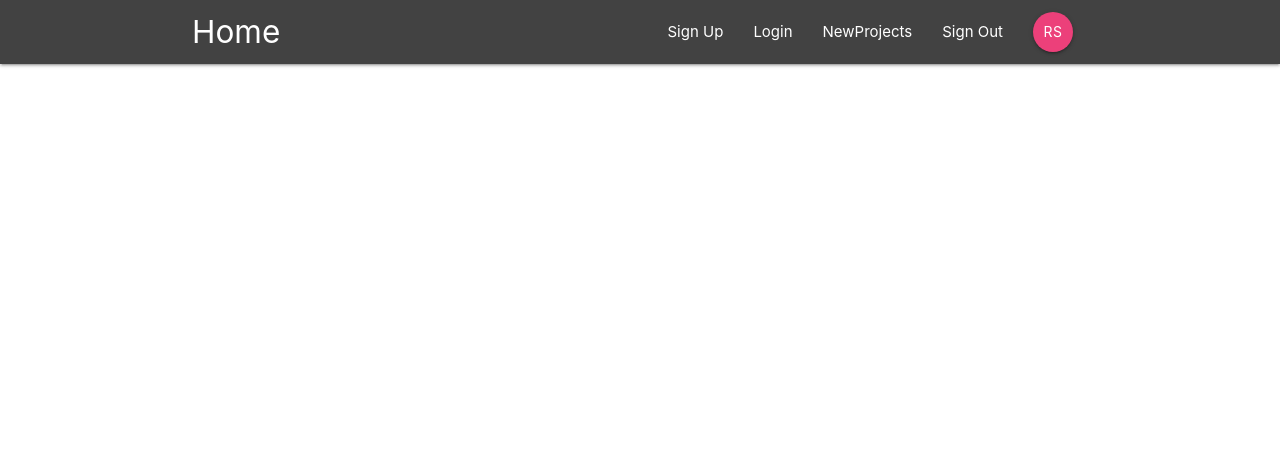
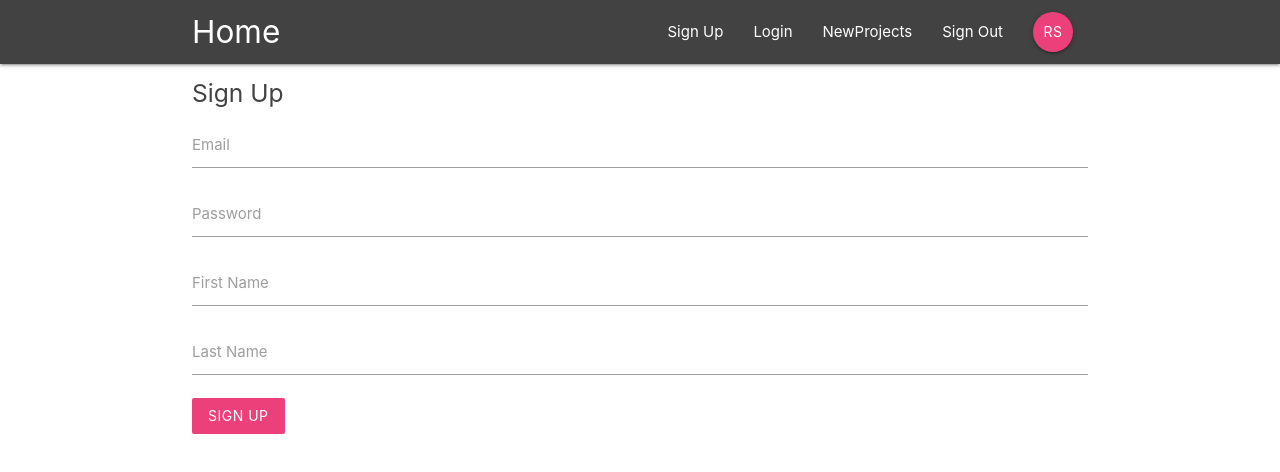
Before and after one commit to thisisrishabh22/React_Redux_FireBase, a React (Create React App) app: page /signup in a window 1280 px wide. Shown: the top 472 px of the page. Built offline with nearby package versions, Linux system fonts and the light colour scheme.

Commit message:
chore: add auth components

```diff
--- a/src/App.js
+++ b/src/App.js
@@ -1,4 +1,6 @@
 import { BrowserRouter as Router, Route, Switch } from "react-router-dom";
+import SignIn from "./app/components/auth/SignIn";
+import SignUp from "./app/components/auth/SignUp";
 import Dashboard from "./app/components/dashboard/Dashboard";
 import Navbar from "./app/components/layouts/Navbar";
 import ProjectDetails from "./app/components/projects/ProjectDetails";
@@ -10,7 +12,9 @@
         <Navbar />
         <Switch>
           <Route exact path="/" component={Dashboard} />
-          <Route exact path="/project/:id" component={ProjectDetails} />
+          <Route path="/project/:id" component={ProjectDetails} />
+          <Route path="/signin" component={SignIn} />
+          <Route path="/signup" component={SignUp} />
         </Switch>
       </div>
     </Router>
--- a/src/app/components/auth/SignIn.jsx
+++ b/src/app/components/auth/SignIn.jsx
@@ -0,0 +1,37 @@
+import React, { useState } from 'react';
+
+const SignIn = () => {
+    const [state, setState] = useState({
+        email: '',
+        password: ''
+    });
+    const handleChange = (e) => {
+        state[e.target.id] = e.target.value;
+        setState(state)
+    }
+    const handleSubmit = (e) => {
+        e.preventDefault();
+        console.log(state);
+    }
+    return (
+        <div className="container">
+            <form className="white" onSubmit={handleSubmit}>
+                <h5 className="grey-text text-darken-3">Sign In</h5>
+                <div className="input-field">
+                    <label htmlFor="email">Email</label>
+                    <input type="email" id='email' onChange={handleChange} />
+                </div>
+                <div className="input-field">
+                    <label htmlFor="password">Password</label>
+                    <input type="password" id='password' onChange={handleChange} />
+                </div>
+                <div className="input-field">
+                    <button className="btn pink lighten-1 z-depth-0">Login</button>
+                </div>
+            </form>
+        </div>
+    )
+}
+
+
+export default SignIn;
--- a/src/app/components/auth/SignUp.jsx
+++ b/src/app/components/auth/SignUp.jsx
@@ -0,0 +1,45 @@
+import React, { useState } from 'react';
+
+const SignUp = () => {
+    const [state, setState] = useState({
+        email: '',
+        password: '',
+        firstName: '',
+        lastName: '',
+    });
+    const handleChange = (e) => {
+        state[e.target.id] = e.target.value;
+        setState(state)
+    }
+    const handleSubmit = (e) => {
+        e.preventDefault();
+        console.log(state);
+    }
+    return (
+        <div className="container">
+            <form className="white" onSubmit={handleSubmit}>
+                <h5 className="grey-text text-darken-3">Sign Up</h5>
+                <div className="input-field">
+                    <label htmlFor="email">Email</label>
+                    <input type="email" id='email' onChange={handleChange} />
+                </div>
+                <div className="input-field">
+                    <label htmlFor="password">Password</label>
+                    <input type="password" id='password' onChange={handleChange} />
+                </div>
+                <div className="input-field">
+                    <label htmlFor="firstName">First Name</label>
+                    <input type="text" id='firstName' onChange={handleChange} />
+                </div>
+                <div className="input-field">
+                    <label htmlFor="lastName">Last Name</label>
+                    <input type="text" id='lastName' onChange={handleChange} />
+                </div>
+                <div className="input-field">
+                    <button className="btn pink lighten-1 z-depth-0">Sign Up</button>
+                </div>
+            </form>
+        </div>
+    )
+}
+export default SignUp;
```
